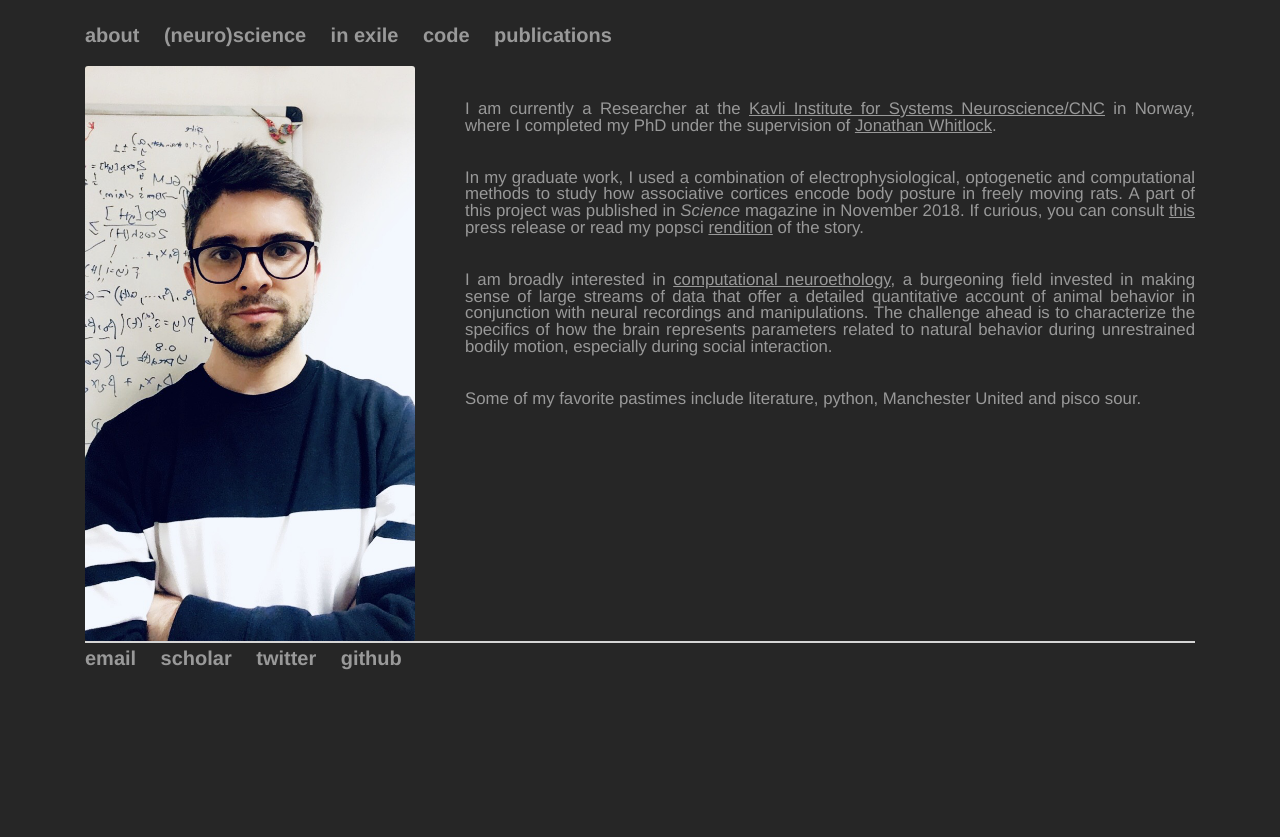
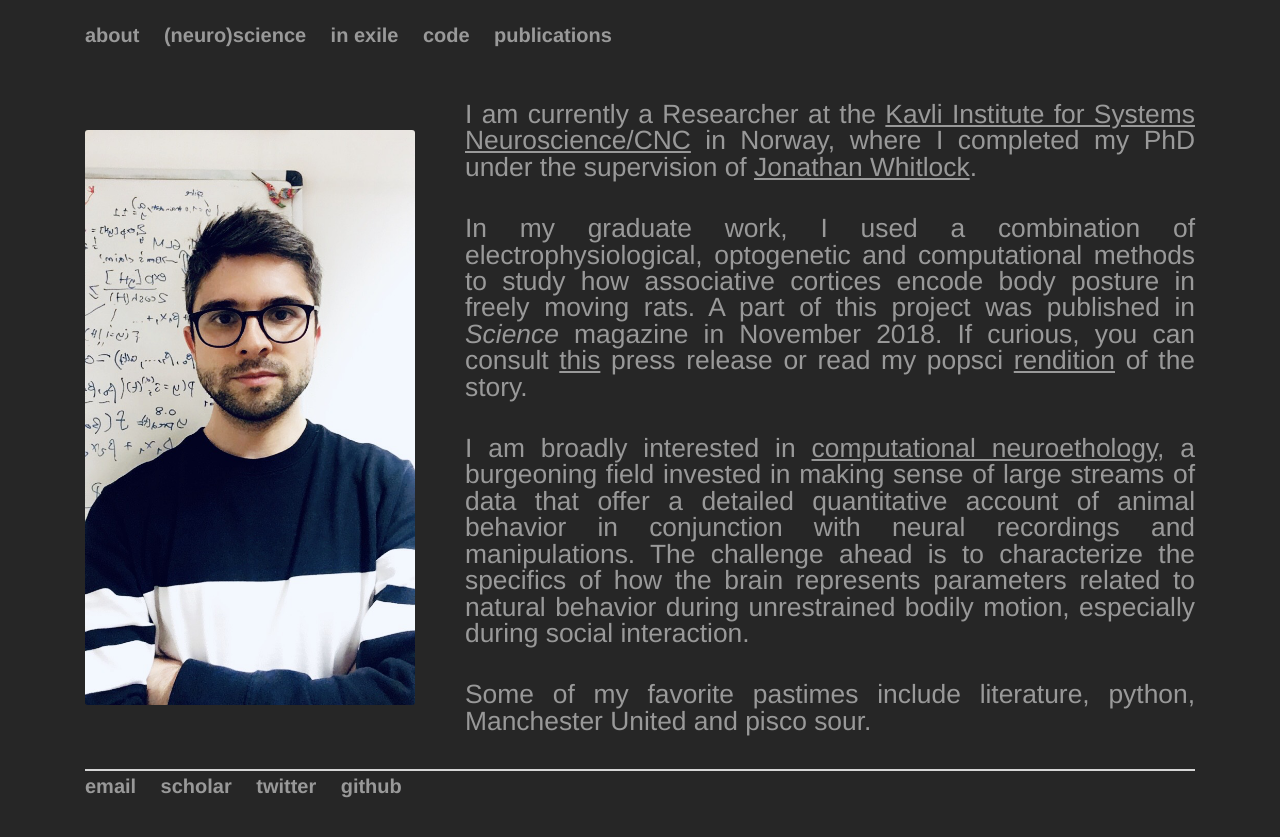
Before and after one commit to bartulem/bartulem.github.io, a Jekyll site: the page built from about/index.html, in a window 1280 px wide. Shown: the top 837 px of the page. Built offline with Jekyll 4.4.1, drawn with Linux system fonts in a browser that asks for light colours.

Commit message:
Update main.css

```diff
--- a/css/main.css
+++ b/css/main.css
@@ -31,7 +31,7 @@ a:hover {
 p {
     font-family:'Helvetica', 'HelveticaNeue', 'Arial', 'Sans-Serif';
     font-style: normal;
-    font-size: 1.05em;
+    font-size: 1.65em;
     line-height: 1.0em;
     margin-top: 35px;
     margin-bottom: 35px;
```
